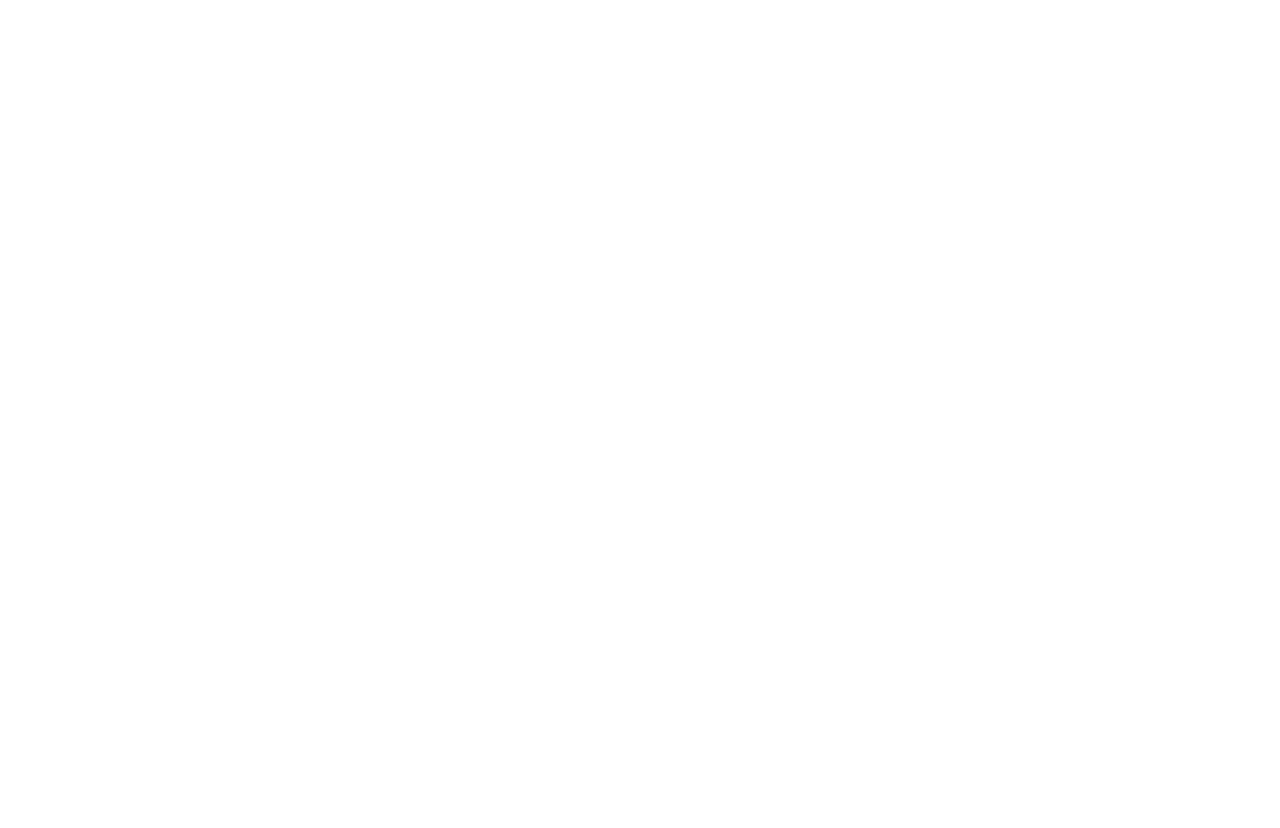
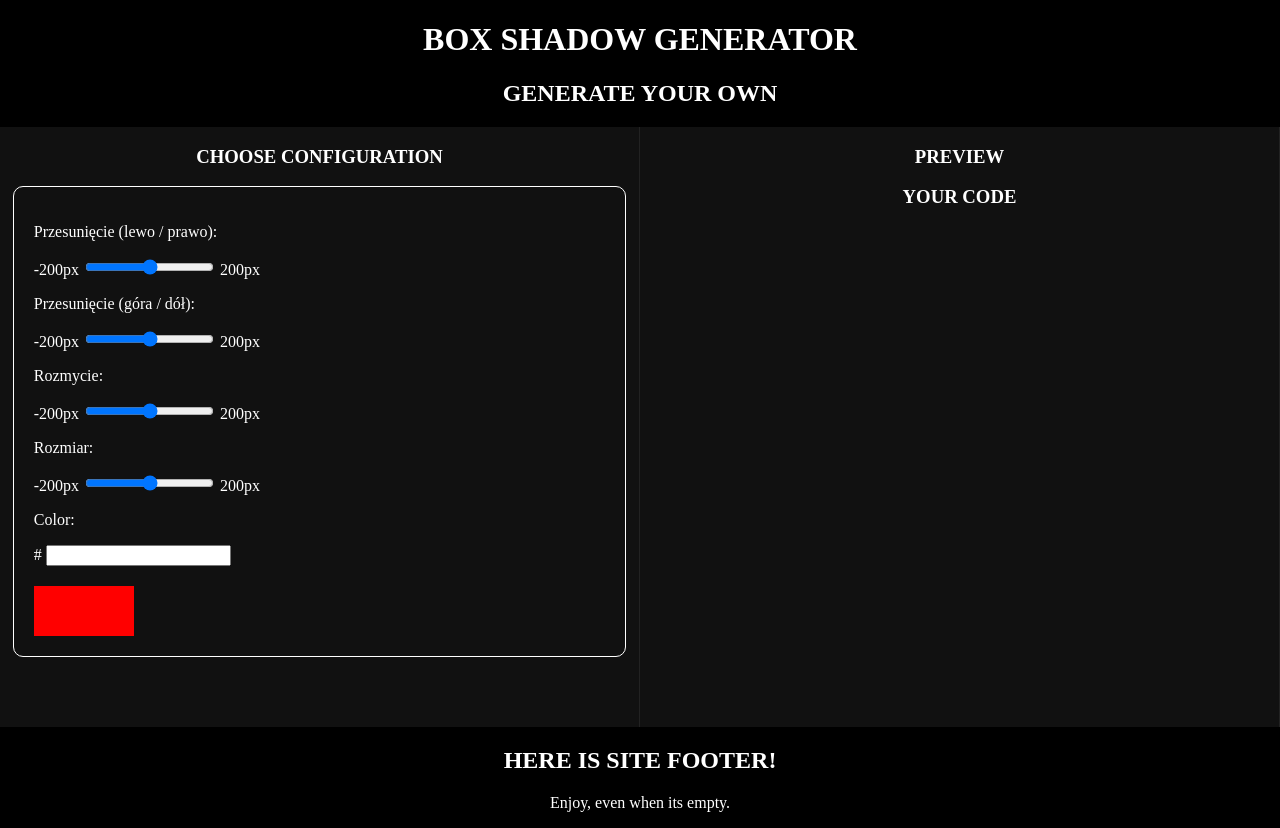
Before and after one commit to UnnamedADev/Box-Shadow-Generator, a plain HTML site: page index.html in a window 1280 px wide. Before the commit the page ends 800 px from the top, so only its background shows below. Drawn offline with Linux system fonts and the light colour scheme.

Commit message:
v0.0.2
HTML
+ Added final site structure
+ Added configuration panel with inputs on left side
CSS
+ Created style for new elements

```diff
--- a/index.html
+++ b/index.html
@@ -2,12 +2,42 @@
 <html lang="pl">
 <head>
     <meta charset="UTF-8">
-    <title>v0.0.1 - Box Shadow Generator</title>
+    <title>v0.0.2 - Box Shadow Generator</title>
     <link rel="stylesheet" href="style.css">
     <script src="jquery-3.2.1.min.js"></script>
     <script src="generator.js"></script>
 </head>
 <body>
+    <header>
+        <h1>Box shadow generator</h1>
+        <h2>Generate your own</h2>
+    </header>
+    <section>
+        <h3>Choose configuration</h3>
+        <div class="contentHolder">
+            <p>Przesunięcie (lewo / prawo):</p>
+            -200px <input id="sMoveX" type="range" min="-200" max="200" value="0"> 200px
 
+            <p>Przesunięcie (góra / dół):</p>
+            -200px <input id="sMoveY" type="range" min="-200" max="200" value="0"> 200px
+
+            <p>Rozmycie:</p>
+            -200px <input id="sBlur" type="range" min="-200" max="200" value="0"> 200px
+
+            <p>Rozmiar:</p>
+            -200px <input id="sSize" type="range" min="-200" max="200" value="0"> 200px
+
+            <p>Color:</p>
+            # <input id="sColor"> <div class="colorPreview"></div>
+        </div>
+    </section>
+    <section>
+        <h3>preview</h3>
+        <h3>your code</h3>
+    </section>
+    <footer>
+        <h2>Here is site footer!</h2>
+        <p>Enjoy, even when its empty.</p>
+    </footer>
 </body>
 </html>
--- a/style.css
+++ b/style.css
@@ -1 +1,39 @@
-html, body {margin: 0; padding: 0;}
+/* native */
+html, body {margin: 0; padding: 0;
+    font-family: oswald;
+    background: black;
+    color: white;}
+h1, h2, h3, h4, h5, h6{
+    text-transform: uppercase;
+    font-variant: small-caps;
+}
+header {float: left;
+    width: 100%;
+    text-align: center;
+    background: black;}
+
+section, aside {min-height: 600px;}
+section {float: left;
+    box-sizing: border-box;
+    width: 50%;
+    background: #111;
+    border-right: 1px solid #222;}
+section h3 {text-align: center;}
+
+footer {float: left;
+    width: 100%;
+    text-align: center;
+    background: black;}
+/* advanced */
+.contentHolder {
+    box-sizing: border-box;
+    width: 96%;
+    padding: 20px;
+    margin-left: 2%;
+    border: 1px solid white;
+    border-radius: 10px;}
+.colorPreview {
+    width: 100px;
+    height: 50px;
+    background: red;
+    margin-top: 20px;}
```
